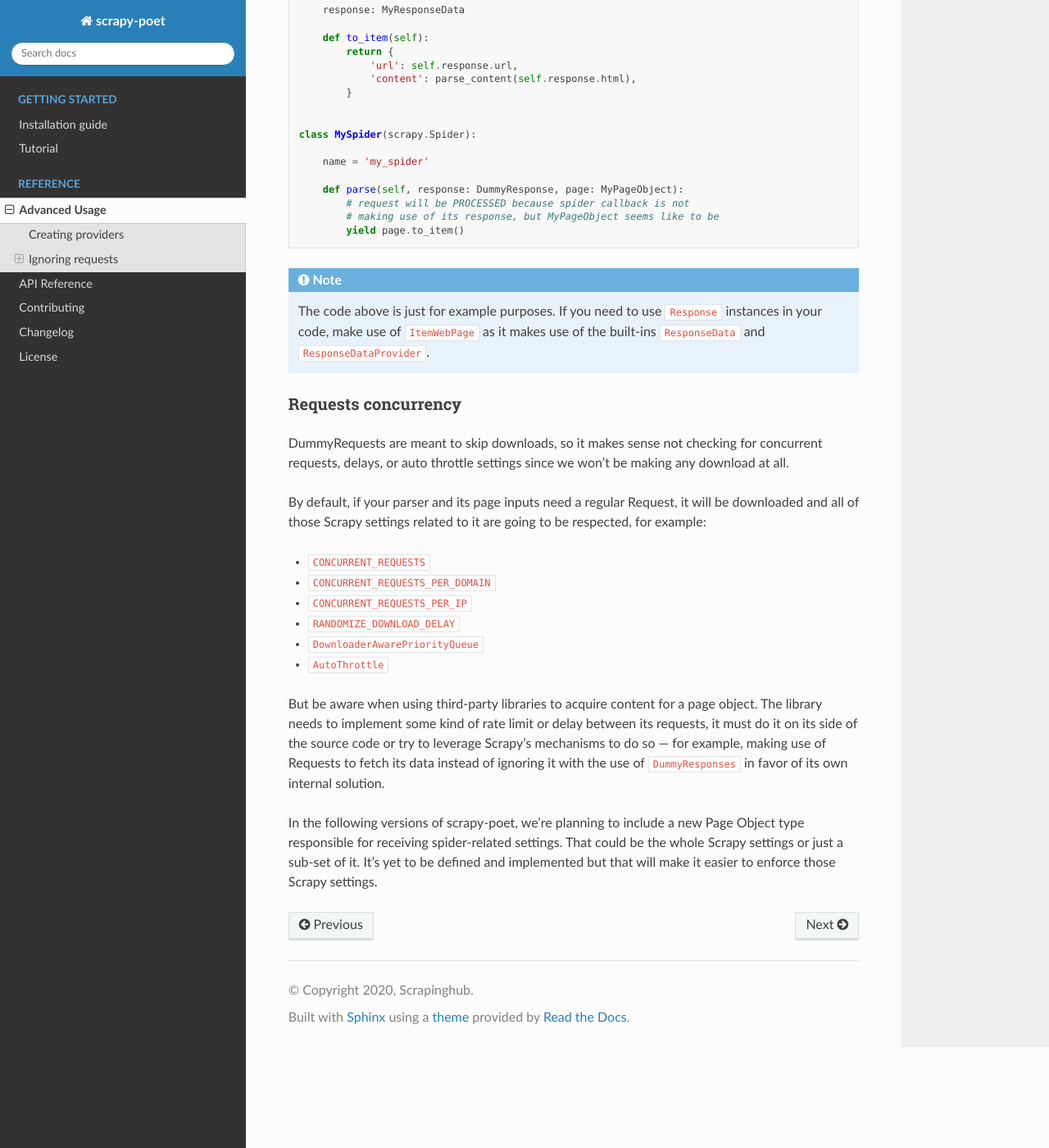
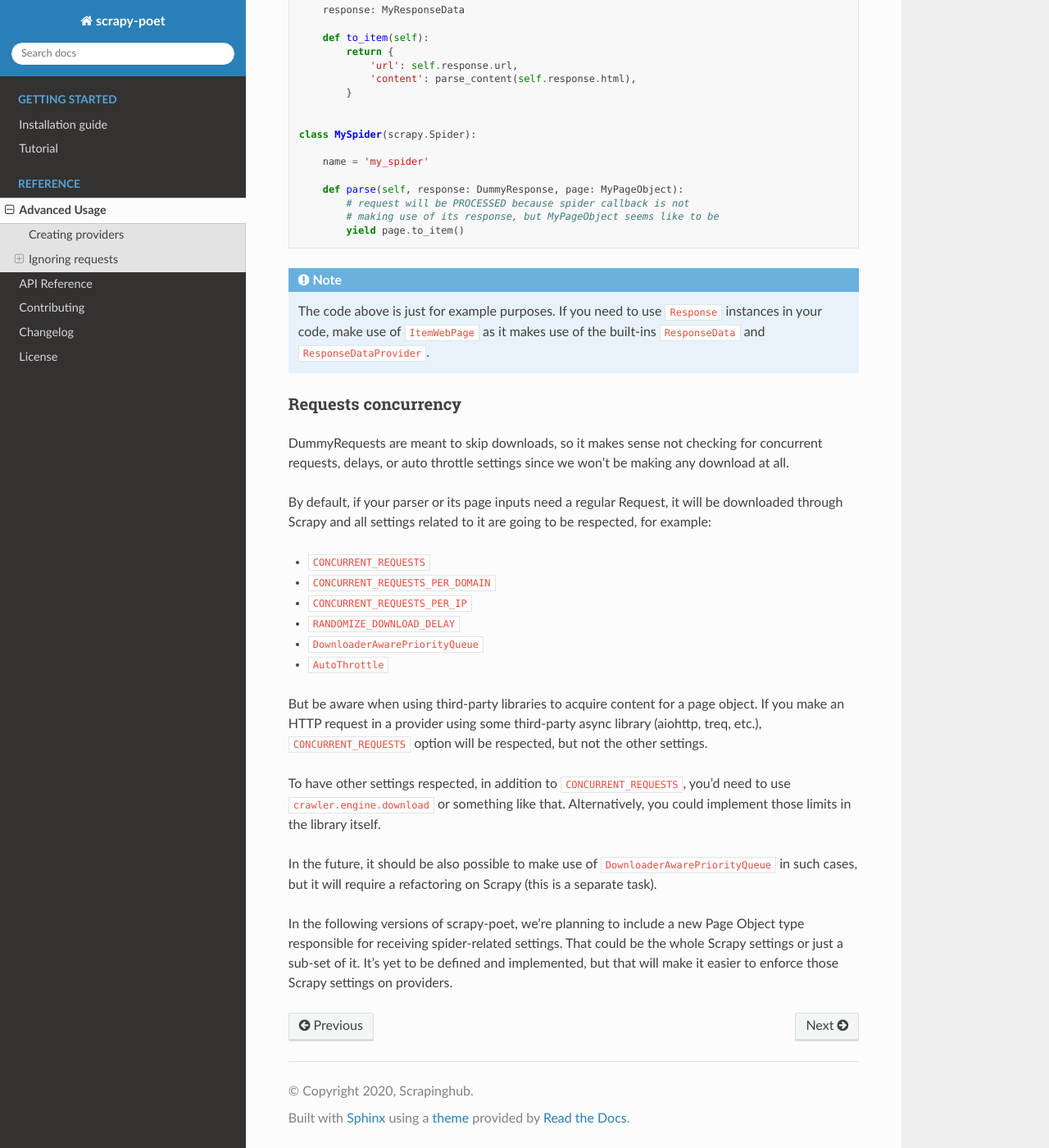
Before and after one commit to scrapinghub/scrapy-poet, a Sphinx documentation site: the page built from docs/advanced.rst, in a window 1280 px wide and 1400 px high, scrolled down 2801 px. Shown: the whole window at 82% size. Built offline with Sphinx 7.4.7 and the Read the Docs theme 2.0.0, drawn with Linux system fonts in a browser that asks for light colours.

Commit message:
improving requests concurrency docs based on @kmike suggestions

```diff
--- a/docs/advanced.rst
+++ b/docs/advanced.rst
@@ -184,8 +184,8 @@ DummyRequests are meant to skip downloads, so it makes sense not checking for
 concurrent requests, delays, or auto throttle settings since we won't be making
 any download at all.
 
-By default, if your parser and its page inputs need a regular Request, it will
-be downloaded and all of those Scrapy settings related to it are going to be
+By default, if your parser or its page inputs need a regular Request, it will
+be downloaded through Scrapy and all settings related to it are going to be
 respected, for example:
 
 - ``CONCURRENT_REQUESTS``
@@ -196,13 +196,20 @@ respected, for example:
 - ``AutoThrottle``
 
 But be aware when using third-party libraries to acquire content for a page
-object. The library needs to implement some kind of rate limit or delay between
-its requests, it must do it on its side of the source code or try to leverage
-Scrapy's mechanisms to do so — for example, making use of Requests to fetch its
-data instead of ignoring it with the use of ``DummyResponses`` in favor of its
-own internal solution.
+object. If you make an HTTP request in a provider using some third-party async
+library (aiohttp, treq, etc.), ``CONCURRENT_REQUESTS`` option will be respected,
+but not the other settings.
+
+To have other settings respected, in addition to ``CONCURRENT_REQUESTS``, you'd
+need to use ``crawler.engine.download`` or something like that. Alternatively,
+you could implement those limits in the library itself.
+
+In the future, it should be also possible to make use of
+``DownloaderAwarePriorityQueue`` in such cases, but it will require a
+refactoring on Scrapy (this is a separate task).
 
 In the following versions of scrapy-poet, we're planning to include a new Page
 Object type responsible for receiving spider-related settings. That could be
 the whole Scrapy settings or just a sub-set of it. It's yet to be defined and
-implemented but that will make it easier to enforce those Scrapy settings.
+implemented, but that will make it easier to enforce those Scrapy settings on
+providers.
```
